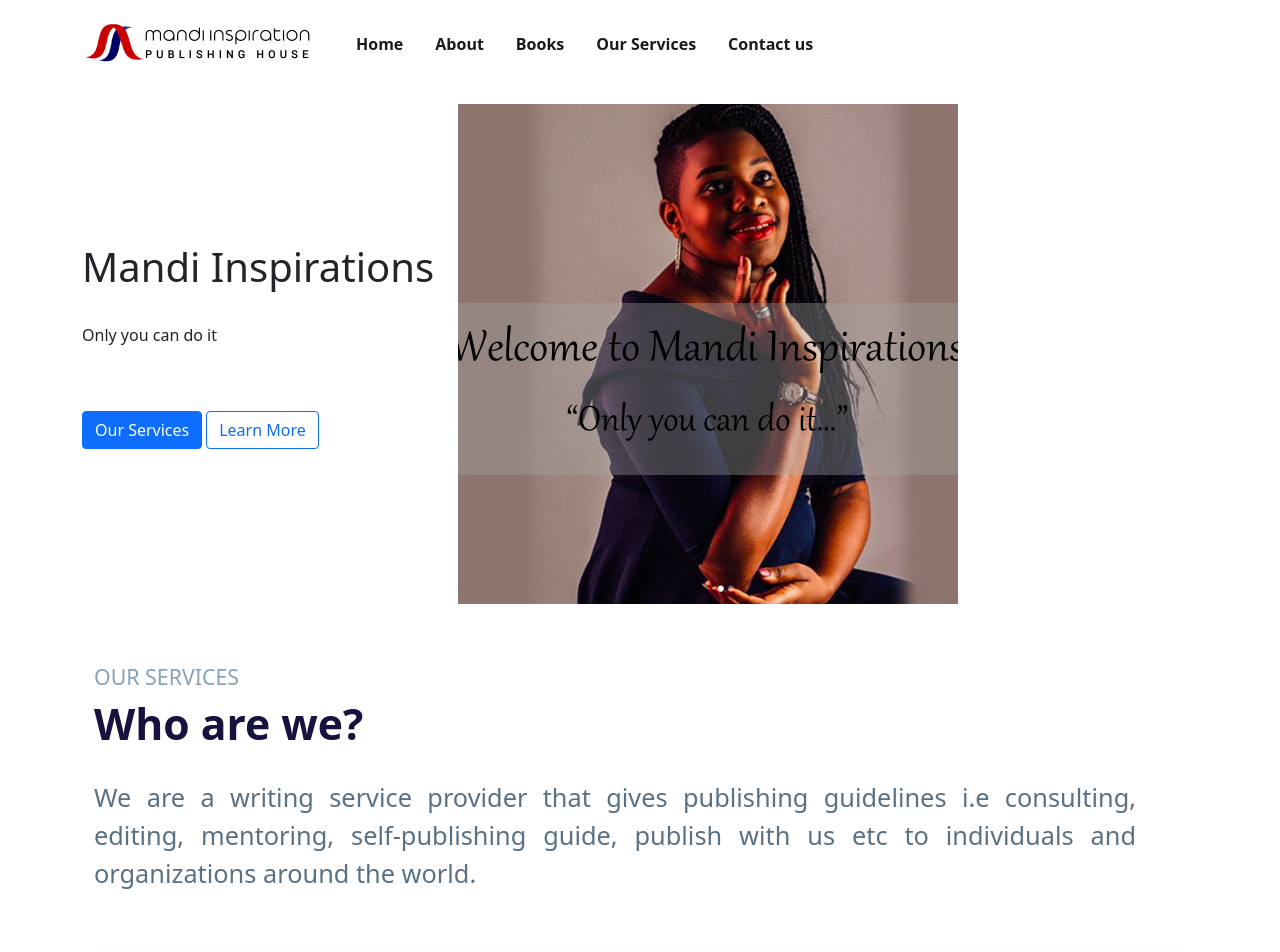
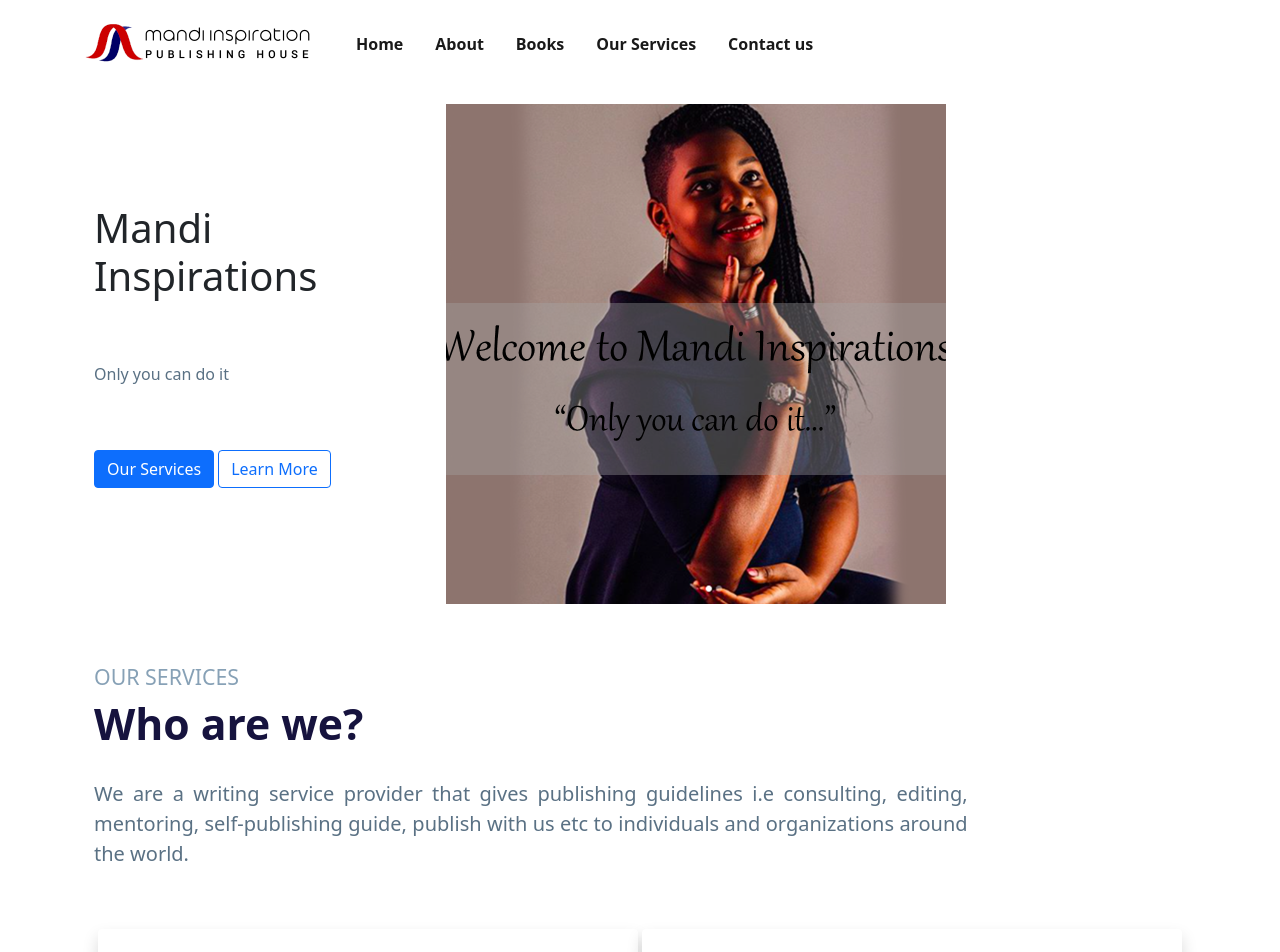
Before and after one commit to TehillahK/Mand-inspiration-web, a React (Create React App) app: page / in a window 1280 px wide. Shown: the top 952 px of the page. Built offline with nearby package versions, Linux system fonts and the light colour scheme.

Commit message:
styled cards

```diff
--- a/src/presentation/components/BookList.js
+++ b/src/presentation/components/BookList.js
@@ -12,9 +12,9 @@
 
     return (
         <div className={"d-flex justify-content-between shadow-lg p-3 mb-5 bg-body rounded "} style={{marginBottom:"1rem"}}>
-            <div className={" d-flex flex-column justify-content-center px-2"}>
+            <div className={" d-flex flex-column justify-content-center px-2"} style={{width:"512px"}}>
                 <h2>{book.name}</h2>
-                <p>{book.description}</p>
+                <p className="text fs-6">{book.description}</p>
                 <div className={"buttons"}>
                     <button
                         type="button"
--- a/src/presentation/components/GeneralBanner.js
+++ b/src/presentation/components/GeneralBanner.js
@@ -6,7 +6,7 @@
         <div className="container">
             <h1 className={"sub-title"}>{props.section}</h1>
             <h2 className={"title"}>{props.title}</h2>
-            {props.text && <p className={"text"}>{props.text}</p>}
+            {props.text && <p className={"text fs-5 "}>{props.text}</p>}
             {props.photoUrl && (
                 <img
                     className={"page-cover center"}
--- a/src/presentation/components/HomeBanner.js
+++ b/src/presentation/components/HomeBanner.js
@@ -4,7 +4,7 @@
     return (
         <div className={"d-flex flex-column justify-content-center "}>
             <h1 style={{marginBottom:"2rem"}}>Mandi Inspirations</h1>
-            <p style={{marginBottom:"4rem"}}>Only you can do it</p>
+            <p className="text fs-6 " style={{marginBottom:"4rem"}}>Only you can do it</p>
             <div className={"d-flex flex-row"}>
                 <div class="d-grid">
                     <Link to={"/services"} className={"d-flex  btn btn-primary btn-block"} >
--- a/src/presentation/components/ServicesBanner.js
+++ b/src/presentation/components/ServicesBanner.js
@@ -6,10 +6,10 @@
     const service = props.service;
     return (
         <div className={"d-flex flex-row justify-content-between shadow mb-5 bg-body rounded"}>
-            <div className={"d-flex flex-column justify-content-center  p-3 "}>
+            <div className={"d-flex flex-column justify-content-center  p-3 "} style={{width:"13rem"}}>
                 <h3>{service.name}</h3>
-                <p>{service.description}</p>
-                <div className={"buttons"}>
+                <p className="text fs-6">{service.description}</p>
+                <div >
                     <Link className={"btn btn-primary"} to={"/"}>
                         Publishing
                     </Link>
@@ -18,7 +18,7 @@
                     </Link>
                 </div>
             </div>
-            <img className="img-fluid" src={service.menuImg} alt={""} style={{width:"15rem",height:"25rem",objectFit:"cover"}} />
+            <img className="service-card-img img-fluid" src={service.menuImg} alt={""} style={{width:"10rem",height:"25rem",objectFit:"cover"}} />
         </div>
     );
 }
--- a/src/presentation/pages/Home.js
+++ b/src/presentation/pages/Home.js
@@ -10,7 +10,9 @@
                 self-publishing guide, publish with us etc to individuals and organizations around the world.`;
     return (
         <main className={"container"}>
-            <HomeBanner photoUrl={MandiPhoto} />
+            <div className="container">
+                <HomeBanner photoUrl={MandiPhoto} />
+            </div>
             <GeneralBanner
                 section={"Our Services"}
                 title={"Who are we?"}
--- a/src/presentation/scss/_cards.scss
+++ b/src/presentation/scss/_cards.scss
@@ -16,3 +16,7 @@
   border: 1px solid #5A7184;
   font-size: small;
 }
+
+.service-card-img{
+
+}
--- a/src/presentation/scss/_typography.scss
+++ b/src/presentation/scss/_typography.scss
@@ -17,8 +17,9 @@
   font-size: 32pt;
 }
 .text{
-  padding-right: 50px;
-  font-weight: 500;
+
+  width: 80%;
+  font-weight: 400;
   font-size: 19pt;
   color: #5A7184;
   margin-top: 30px;
```
Also changed, not shown: src/presentation/dist/css/main.css, 1 other file (tests, documents, lock files or other folders).
